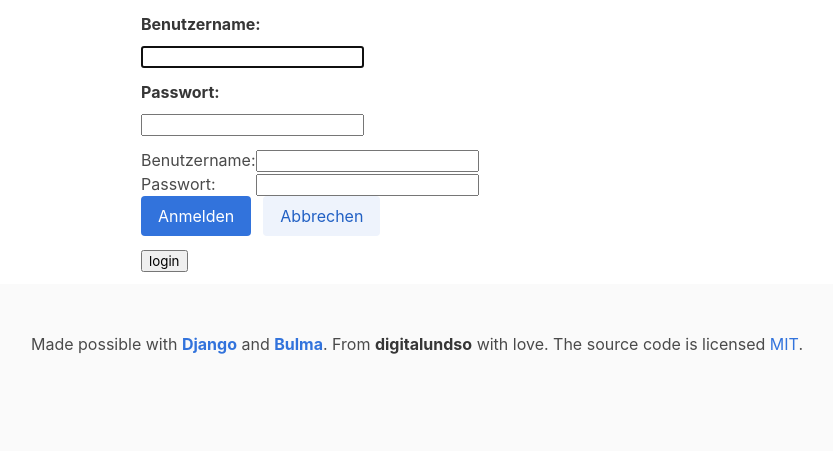
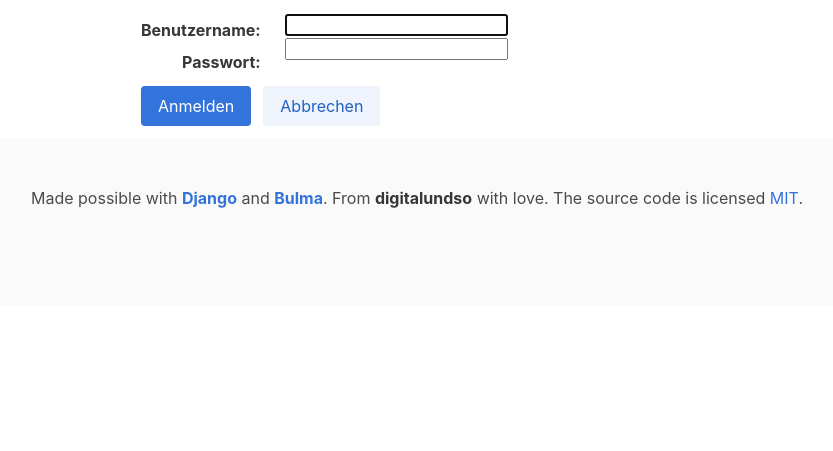
Before and after one commit to seike87/logbook, a Django app: page /accounts/login/ in a window 1280 px wide. Shown: the part 52-503 px from the top of the page, without its empty margins (223-1056 px from the left). Run offline with Django 3.2, Linux system fonts and the light colour scheme.

Commit message:
Working on login.html

```diff
--- a/log/templates/log/base.html
+++ b/log/templates/log/base.html
@@ -26,6 +26,7 @@
                     <a class="navbar-item" href="{% url 'add_log' %}">Eintrag hinzufügen</a>
                         {% if user.is_authenticated %}
                             <a class="navbar-item" href="{% url 'list_log' %}">Einträge anzeigen</a>
+                            <a class="navbar-item" href="{% url 'logout' %}">Abmelden</a>
                         {% else %}
                             <a class="navbar-item" href="{% url 'login' %}">Anmelden</a>
                         {% endif %}
--- a/log/templates/registration/login.html
+++ b/log/templates/registration/login.html
@@ -10,29 +10,19 @@
 
         <form method="post" action="{% url 'login' %}">
         {% csrf_token %}
+            <div class="field is-horizontal">
+                <div class="field-label is-normal">
+                    <label class="label">{{ form.username.label_tag }}</label>
+                    <label class="label">{{ form.password.label_tag }}</label>
+                </div>
+                <div class="field-body">
                     <div class="field">
-                <label class="label">{{ form.username.label_tag }}</label>
-                <div class="control">
-                    {{ form.username }}
+                        <p class="control">{{ form.username }}</p>
+                        <p class="control">{{ form.password }}</p>
+                    </div>
+
                 </div>
             </div>
-            <div class="field">
-                <label class="label">{{ form.password.label_tag }}</label>
-                <div class="control">
-                    {{ form.password }}
-                </div>
-            </div>
-            <table>
-                <tr>
-                    <td>{{ form.username.label_tag }}</td>
-                    <td>{{ form.username }}</td>
-                </tr>
-                <tr>
-                    <td>{{ form.password.label_tag }}</td>
-                    <td>{{ form.password }}</td>
-                </tr>
-            </table>
-
                 <div class="field is-grouped">
                     <div class="control">
                         <button type="submit" value="login" class="button is-link">Anmelden</button>
@@ -42,8 +32,6 @@
                         <button type="reset" class="button is-link is-light">Abbrechen</button>
                     </div>
                 </div>
-            <input type="submit" value="login" />
-            <input type="hidden" name="next" value="{{ next }}" />
         </form>
         </div>
     </div>
--- a/logbook/urls.py
+++ b/logbook/urls.py
@@ -21,6 +21,7 @@ from django.contrib.auth import views
 urlpatterns = [
     path('admin/', admin.site.urls),
     path('accounts/login/', views.LoginView.as_view(), name='login'),
+    path('accounts/logout/', views.LogoutView.as_view(next_page='/'), name='logout'),
     path('', include('log.urls')),
 #    path('users/', include('users.urls')),
 ]
```
Lines whose indentation alone changed are shown as unchanged.
